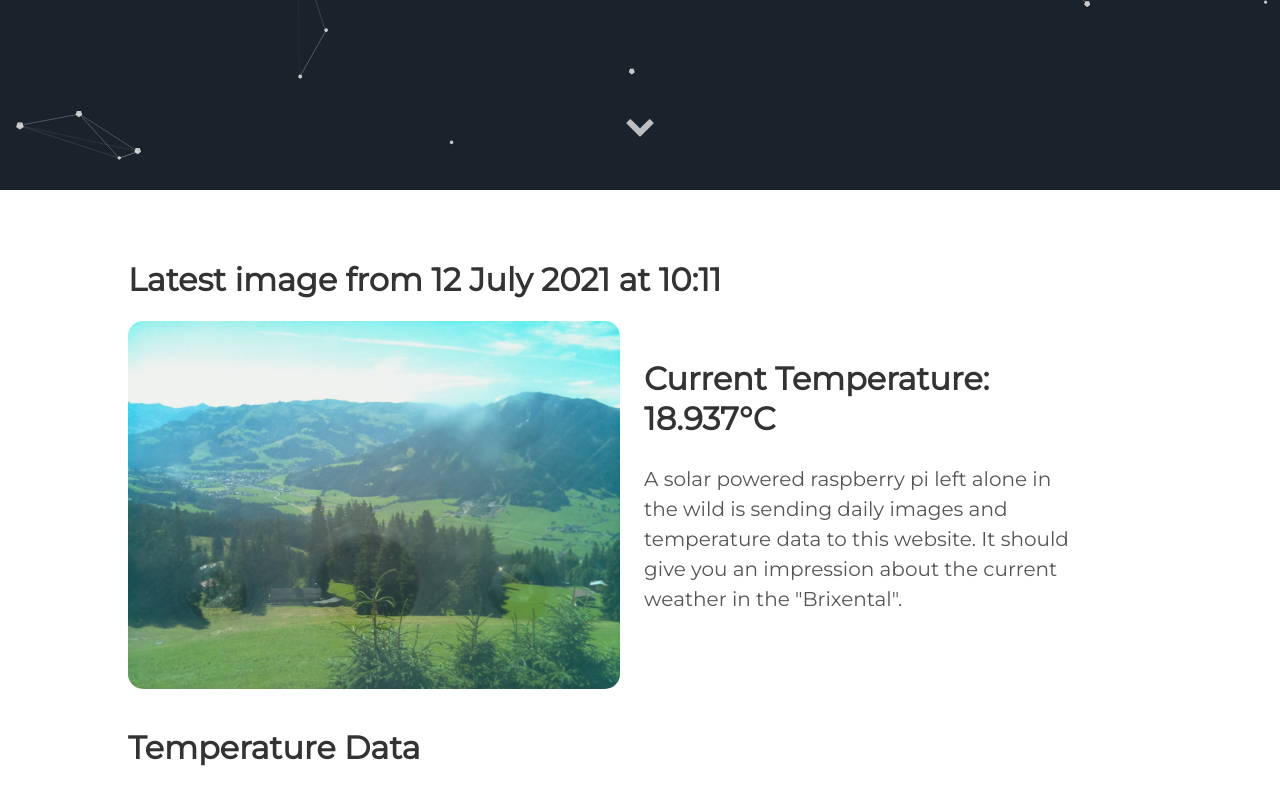
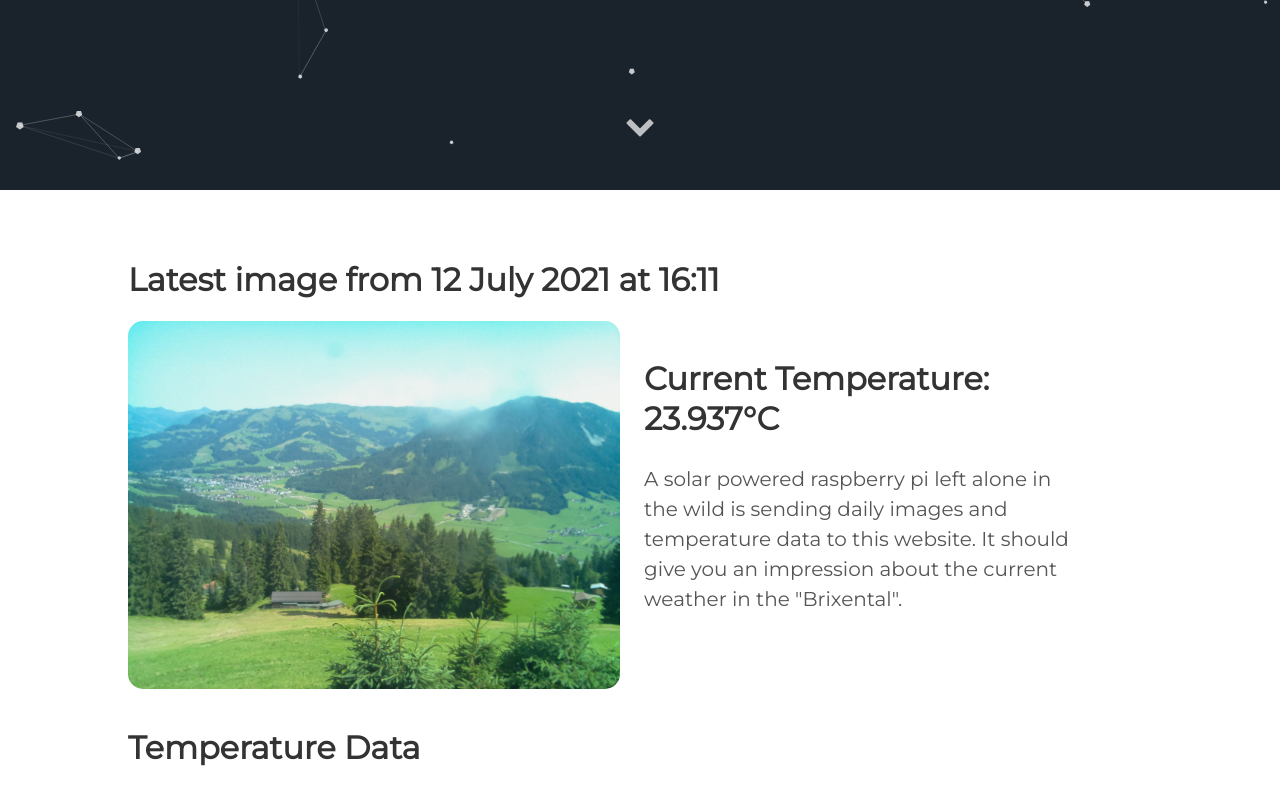
Before and after one commit to vektorious/vektorious.github.io, a Jekyll site: the page built from resources/huette.md, in a window 1280 px wide and 900 px high, scrolled down 710 px. Shown: the top 805 px of the window. Built offline with Jekyll 4.4.1, drawn with Linux system fonts in a browser that asks for light colours.

Commit message:
I'm a bot beep boop

```diff
--- a/resources/huette.md
+++ b/resources/huette.md
@@ -6,13 +6,13 @@ image: '/assets/img/'
 description: 'Live image from the Austrian alps'
 twitter_text: ' '
 ---
-## Latest image from 12 July 2021 at 10:11
+## Latest image from 12 July 2021 at 16:11
 <div class="huette">
   <div class="huette-image">
     <img src="{{ "/assets/img/huette.jpg" | prepend: site.baseurl }}">
   </div>
   <div class="huette-text">
-        <h2>Current Temperature: 18.937°C</h2>
+        <h2>Current Temperature: 23.937°C</h2>
         <p>A solar powered raspberry pi left alone in the wild is sending daily images and temperature data to this website. It should give you an impression about the current weather in the "Brixental".</p>
 
   </div>
```
Also changed, not shown: rpi-script/2021-07-12_161033.txt (renamed from rpi-script/2021-07-12_101034.txt, +5 -5 lines), rpi-script/huette.md (+2 -2 lines), assets/img/huette.jpg, assets/img/temp_plot.png, rpi-script/temp_plot.png, 1 other file.
